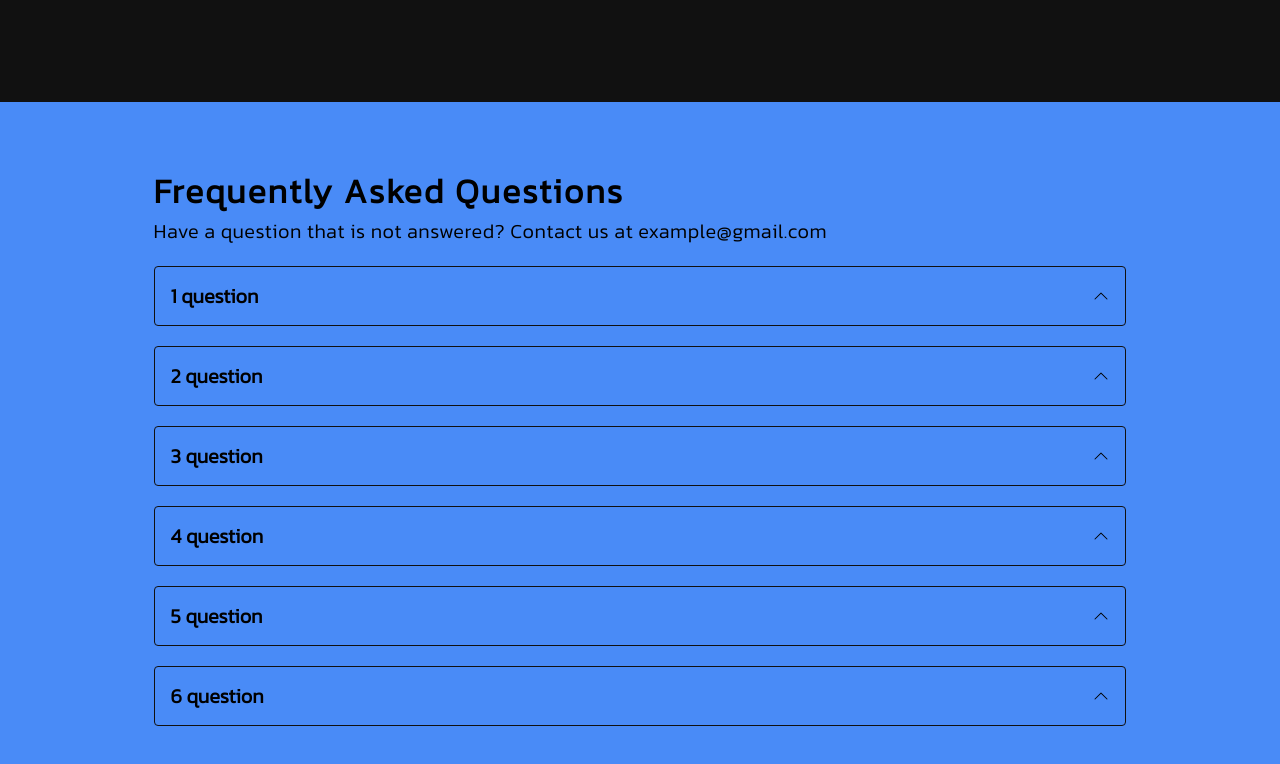
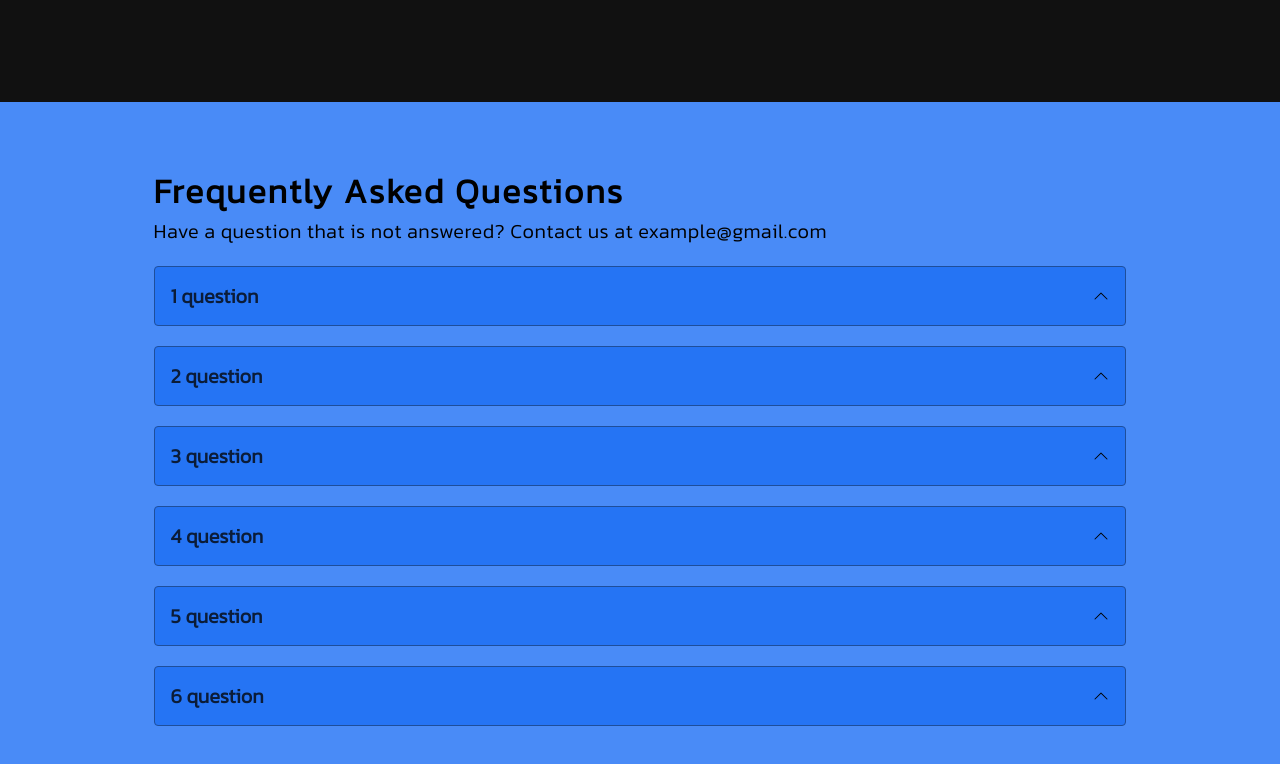
Before and after one commit to YusufjonAbdumajidov/daysig, a React (Create React App) app in the folder myapp/: page / in a window 1280 px wide. Shown: the part 2272-3036 px from the top of the page. Built offline with nearby package versions, Linux system fonts and the light colour scheme.

Commit message:
new changes made

```diff
--- a/myapp/src/Styles/Question.scss
+++ b/myapp/src/Styles/Question.scss
@@ -24,8 +24,8 @@
     section{
         position: relative;
         div{
-            background: transparent;
-            border: 1px solid #111;
+            background: #2574f4;
+            border: 1px solid #1e4e9b;
             border-radius: 4px;
             margin: 20px 0;
             padding: 14px 16px;
@@ -33,6 +33,7 @@
             h2{
                 background: transparent;
                 font-size: 20px;
+                color: #0b1c38;
             }
             section{
 
```
